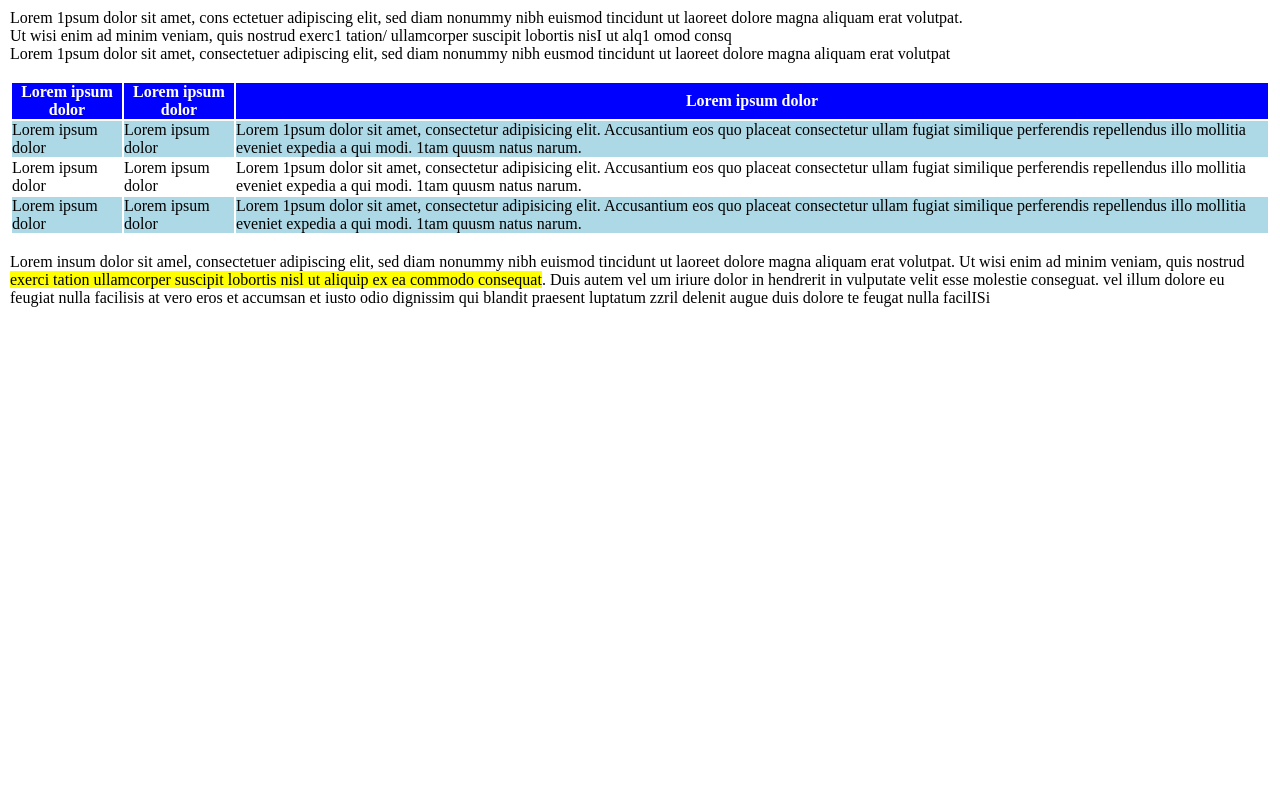
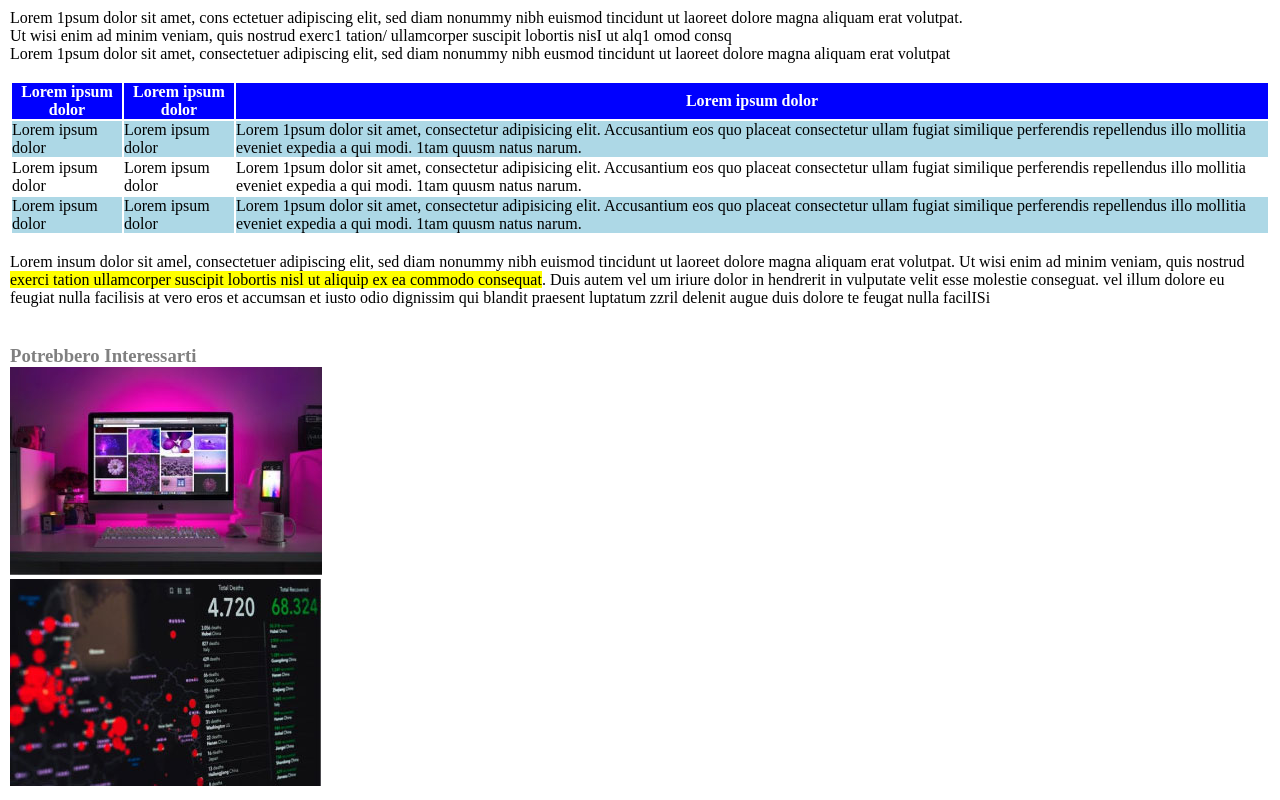
Before and after one commit to Eecodev/html-css-booleaner, a plain HTML site: page index.html in a window 1280 px wide. Shown: the part 688-1488 px from the top of the page. Before the commit the page ends 1043 px from the top, so only its background shows below. Drawn offline with Linux system fonts and the light colour scheme.

Commit message:
added img to footer

```diff
--- a/css/style.css
+++ b/css/style.css
@@ -16,7 +16,6 @@ header{
 
 .container{
     padding: 10px;
-    margin: auto;
 }
 
 .grey {
--- a/index.html
+++ b/index.html
@@ -93,8 +93,11 @@
             <br>
         </section>
             <div class="container">
+                <h3 class="grey">Potrebbero Interessarti</h3>
                 <footer>
-
+                    <img src="img/monitor.jpg" alt="monitor">
+                    <br>
+                    <img src="img/graph.jpg" alt="graph">
                 </footer>
             </div>
         <section>
```
